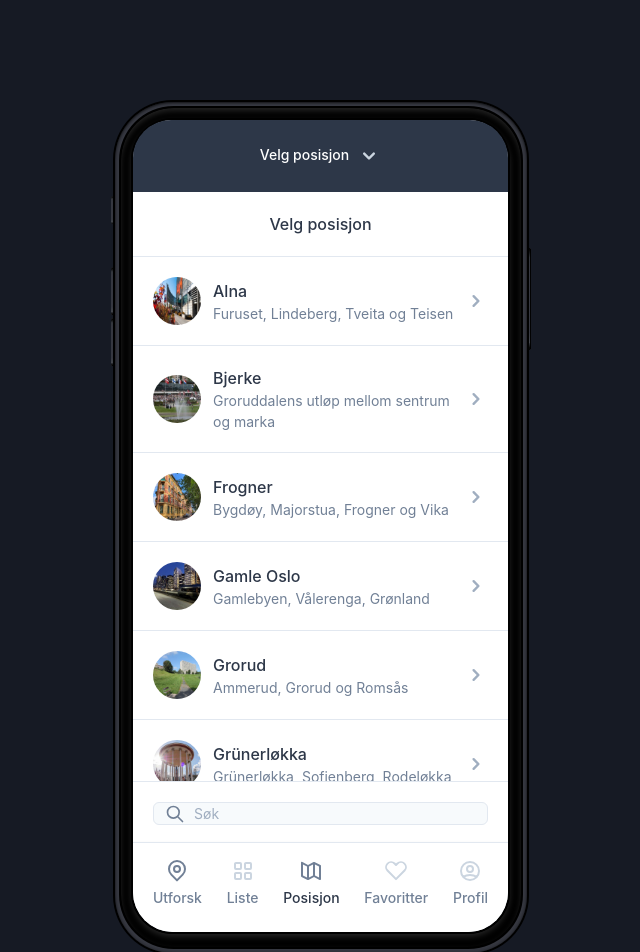
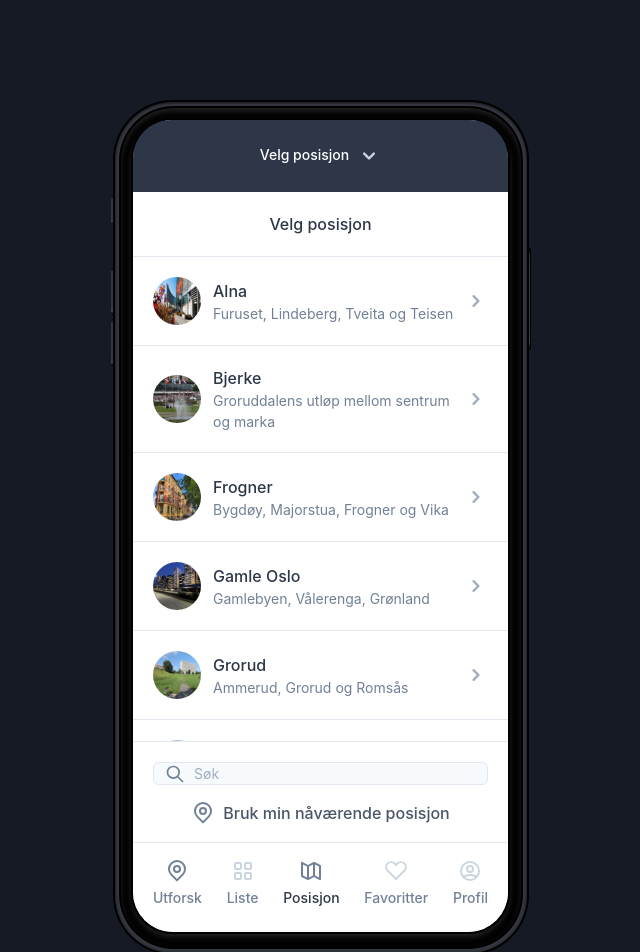
Before and after one commit to danielkjellid/DS4300-Interaction-Design-2-JNGL, a Vue app: page /position in a window 1280 px wide. Shown: the top 952 px of the page, without its empty margins (319-959 px from the left). Built offline with nearby package versions, Linux system fonts and the light colour scheme; what @tailwindcss/custom-forms would draw is missing.

Commit message:
Fixed search bug, and added search to position list

```diff
--- a/src/components/SearchBar.vue
+++ b/src/components/SearchBar.vue
@@ -9,7 +9,7 @@
                   <path stroke-linecap="round" stroke-linejoin="round" stroke-width="2" d="M21 21l-6-6m2-5a7 7 0 11-14 0 7 7 0 0114 0z"/>
                 </svg>
               </div>
-              <input id="search" class="block w-full pl-10 text-sm text-gray-700 bg-gray-100 border border-gray-300 rounded-md form-input" placeholder="Søk" />
+              <input @input="updateQuery" id="search" class="block w-full pl-10 text-sm text-gray-700 bg-gray-100 border border-gray-300 rounded-md form-input" placeholder="Søk" />
             </div>
         </div>
         <div v-if="showFilter" class="flex items-center justify-between px-1 py-2 ml-3 text-gray-500 bg-white border border-gray-300 rounded-md">
--- a/src/views/Position.vue
+++ b/src/views/Position.vue
@@ -19,8 +19,32 @@
       </div>
     </div>
   </div>
-  <div class="sticky bottom-0 px-5 py-5 bg-white border-t border-gray-300">
-    <app-search-bar :showFilter="false"></app-search-bar>
+  <div class="sticky bottom-0 bg-white border-t border-gray-300">
+    <div class="px-5 py-5">
+      <div @click="searchActive = !searchActive">
+        <app-search-bar :query.sync="query" :showFilter="false"></app-search-bar>
+      </div>
+      <button class="flex items-center m-auto mt-4 font-medium text-gray-700">
+        <svg viewBox="0 0 24 24" fill="currentColor" class="w-6 h-6 m-auto mr-2 text-gray-600">
+          <path d="M5.64 16.36a9 9 0 1112.72 0l-5.65 5.66a1 1 0 01-1.42 0l-5.65-5.66zm11.31-1.41a7 7 0 10-9.9 0L12 19.9l4.95-4.95zM12 14a4 4 0 110-8 4 4 0 010 8zm0-2a2 2 0 100-4 2 2 0 000 4z"/>
+        </svg>
+        <span>Bruk min nåværende posisjon</span>
+      </button>
+    </div>
+    <div v-show="searchActive" class="flex items-center justify-between px-5 py-5 border-t border-gray-300" v-for="borough in filteredBoroughs.slice(0, 3)" :key="borough.id">
+      <div class="flex items-center">
+        <img class="w-12 h-12 rounded-full" :src="require(`@/assets/images/boroughs/${borough.image}`)">
+        <div class="ml-3">
+          <p class="text-base font-medium text-gray-800">{{ borough.name }}</p>
+          <p class="text-sm font-normal text-gray-600">{{ borough.tagline }}</p>
+        </div>
+      </div>
+      <div>
+        <svg fill="currentColor" viewBox="0 0 20 20" class="w-6 h-6 text-gray-500">
+          <path fill-rule="evenodd" d="M7.293 14.707a1 1 0 010-1.414L10.586 10 7.293 6.707a1 1 0 011.414-1.414l4 4a1 1 0 010 1.414l-4 4a1 1 0 01-1.414 0z" clip-rule="evenodd"/>
+        </svg>
+      </div>
+    </div>
   </div>
 </div>
 
@@ -33,7 +57,16 @@ import SearchBar from '../components/SearchBar'
 export default {
   data() {
     return {
+      query: '',
       boroughs: boroughsData,
+      searchActive: false,
+    }
+  },
+  computed: {
+    filteredBoroughs: function() {
+      return this.boroughs.filter( el => {
+          return el.name.toLowerCase().match(this.query.toLowerCase());
+      })
     }
   },
   components: {
```
